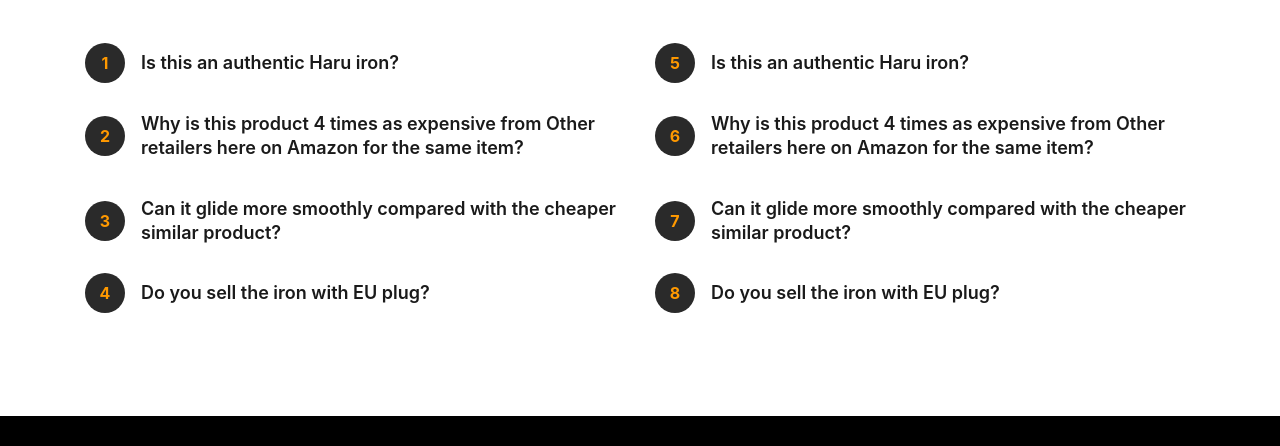
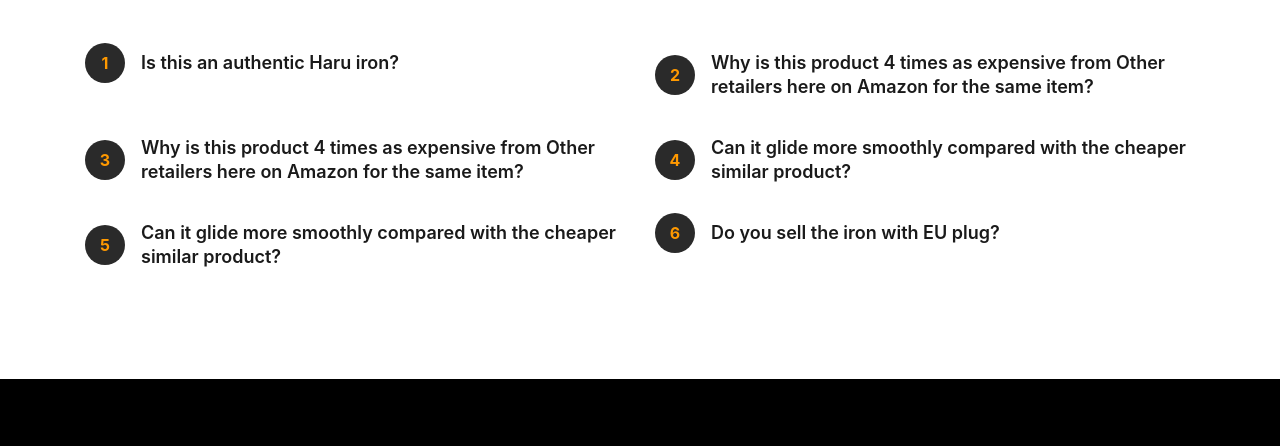
Before and after one commit to trantoi99/Caxe, a website: page app/Index.html in a window 1280 px wide. Shown: the part 127-573 px from the top of the page. Drawn offline with nearby package versions, Linux system fonts and the light colour scheme; some icons are missing.

Commit message:
section faqs is completed

```diff
--- a/app/Index.html
+++ b/app/Index.html
@@ -75,6 +75,8 @@
                             </div>
                         </div>
                     </div>
+                </div>
+                <div class="col-md-6">
                     <div class="d-flex align-items-basline">
                         <div class="circle__wrapper">
                             <div class="circle__inner">
@@ -96,11 +98,38 @@
                             </div>
                         </div>
                     </div>
+                </div>
+            </div>
+            <div class="row">
+                <div class="col-md-6">
                     <div class="d-flex align-items-basline">
                         <div class="circle__wrapper">
                             <div class="circle__inner">
                                 <div class="circle__description">
                                     <p>3</p>
+                                </div>
+                            </div>
+                        </div>
+                        <div class="accordion">
+                            <div class="accordion-item">
+                                <div class="accordion-item-header">
+                                    <h4>Why is this product 4 times as expensive from Other retailers here on Amazon for the same item?</h4>
+                                </div>
+                                <div class="accordion-item-body">
+                                    <div class="accordion-item-body-content">
+                                        <p>I “think” the second generation has auto shut off. It was awful so I returned mine. </p>
+                                    </div>
+                                </div>
+                            </div>
+                        </div>
+                    </div>
+                </div>
+                <div class="col-md-6">
+                    <div class="d-flex align-items-basline">
+                        <div class="circle__wrapper">
+                            <div class="circle__inner">
+                                <div class="circle__description">
+                                    <p>4</p>
                                 </div>
                             </div>
                         </div>
@@ -117,76 +146,15 @@
                             </div>
                         </div>
                     </div>
-                    <div class="d-flex align-items-basline">
-                        <div class="circle__wrapper">
-                            <div class="circle__inner">
-                                <div class="circle__description">
-                                    <p>4</p>
-                                </div>
-                            </div>
-                        </div>
-                        <div class="accordion">
-                            <div class="accordion-item">
-                                <div class="accordion-item-header">
-                                    <h4>Do you sell the iron with EU plug?</h4>
-                                </div>
-                                <div class="accordion-item-body">
-                                    <div class="accordion-item-body-content">
-                                        <p>I “think” the second generation has auto shut off. It was awful so I returned mine. </p>
-                                    </div>
-                                </div>
-                            </div>
-                        </div>
-                    </div>
                 </div>
+            </div>
+            <div class="row">
                 <div class="col-md-6">
                     <div class="d-flex align-items-basline">
                         <div class="circle__wrapper">
                             <div class="circle__inner">
                                 <div class="circle__description">
                                     <p>5</p>
-                                </div>
-                            </div>
-                        </div>
-                        <div class="accordion">
-                            <div class="accordion-item">
-                                <div class="accordion-item-header">
-                                    <h4>Is this an authentic Haru iron?</h4>
-                                </div>
-                                <div class="accordion-item-body">
-                                    <div class="accordion-item-body-content">
-                                        <p>I “think” the second generation has auto shut off. It was awful so I returned mine. </p>
-                                    </div>
-                                </div>
-                            </div>
-                        </div>
-                    </div>
-                    <div class="d-flex align-items-basline">
-                        <div class="circle__wrapper">
-                            <div class="circle__inner">
-                                <div class="circle__description">
-                                    <p>6</p>
-                                </div>
-                            </div>
-                        </div>
-                        <div class="accordion">
-                            <div class="accordion-item">
-                                <div class="accordion-item-header">
-                                    <h4>Why is this product 4 times as expensive from Other retailers here on Amazon for the same item?</h4>
-                                </div>
-                                <div class="accordion-item-body">
-                                    <div class="accordion-item-body-content">
-                                        <p>I “think” the second generation has auto shut off. It was awful so I returned mine. </p>
-                                    </div>
-                                </div>
-                            </div>
-                        </div>
-                    </div>
-                    <div class="d-flex align-items-basline">
-                        <div class="circle__wrapper">
-                            <div class="circle__inner">
-                                <div class="circle__description">
-                                    <p>7</p>
                                 </div>
                             </div>
                         </div>
@@ -203,11 +171,13 @@
                             </div>
                         </div>
                     </div>
+                </div>
+                <div class="col-md-6">
                     <div class="d-flex align-items-basline">
                         <div class="circle__wrapper">
                             <div class="circle__inner">
                                 <div class="circle__description">
-                                    <p>8</p>
+                                    <p>6</p>
                                 </div>
                             </div>
                         </div>
```
